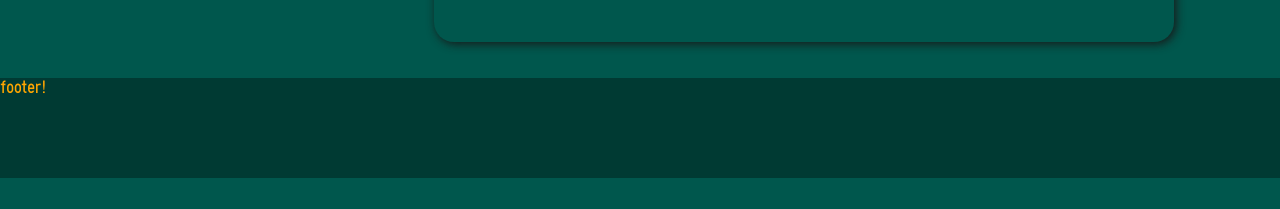
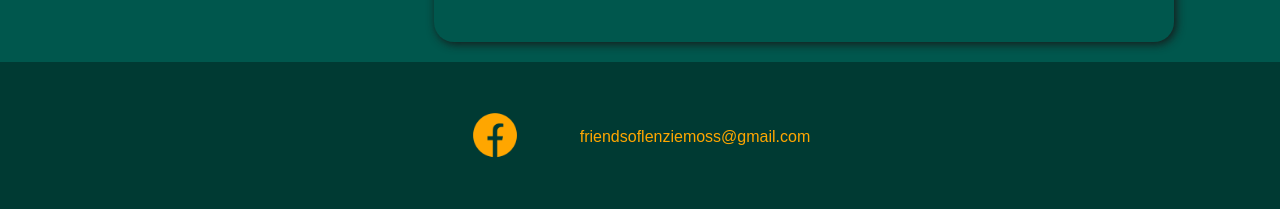
Before and after one commit to hashedSelkie/moss, an Angular app: page /home in a window 1280 px wide. Shown: the part 2728-2937 px from the top of the page. Before the commit the page ends 2906 px from the top, so only its background shows below. Built offline with nearby package versions, Linux system fonts and the light colour scheme.

Commit message:
add stuff to footer

```diff
--- a/src/app/footer/footer.component.html
+++ b/src/app/footer/footer.component.html
@@ -1,3 +1,6 @@
 <div class="footer-wrapper">
-    <p>footer!</p>
+        <a href="https://www.facebook.com/profile.php?id=100064369761951#">
+            <img src="../../assets/images/facebook-svgrepo-com.png" alt="">
+        </a>
+    <a href="mailto:friendsoflenziemoss@gmail.com">friendsoflenziemoss&#64;gmail.com</a>
 </div>
--- a/src/app/footer/footer.component.scss
+++ b/src/app/footer/footer.component.scss
@@ -1,4 +1,16 @@
 .footer-wrapper{
     background-color: #003a33;
-    height: 100px;
+    height: 150px;
+    display: flex;
+    justify-content: center;
+    align-items: center;
+    img{
+        width: 50px;
+    }
+    a, a:hover, a:visited{
+        color: #FFA600;
+        text-decoration: none;
+        font-family: 'Goorm', sans-serif;
+        margin: 0 30px;
+    }
 }
```
